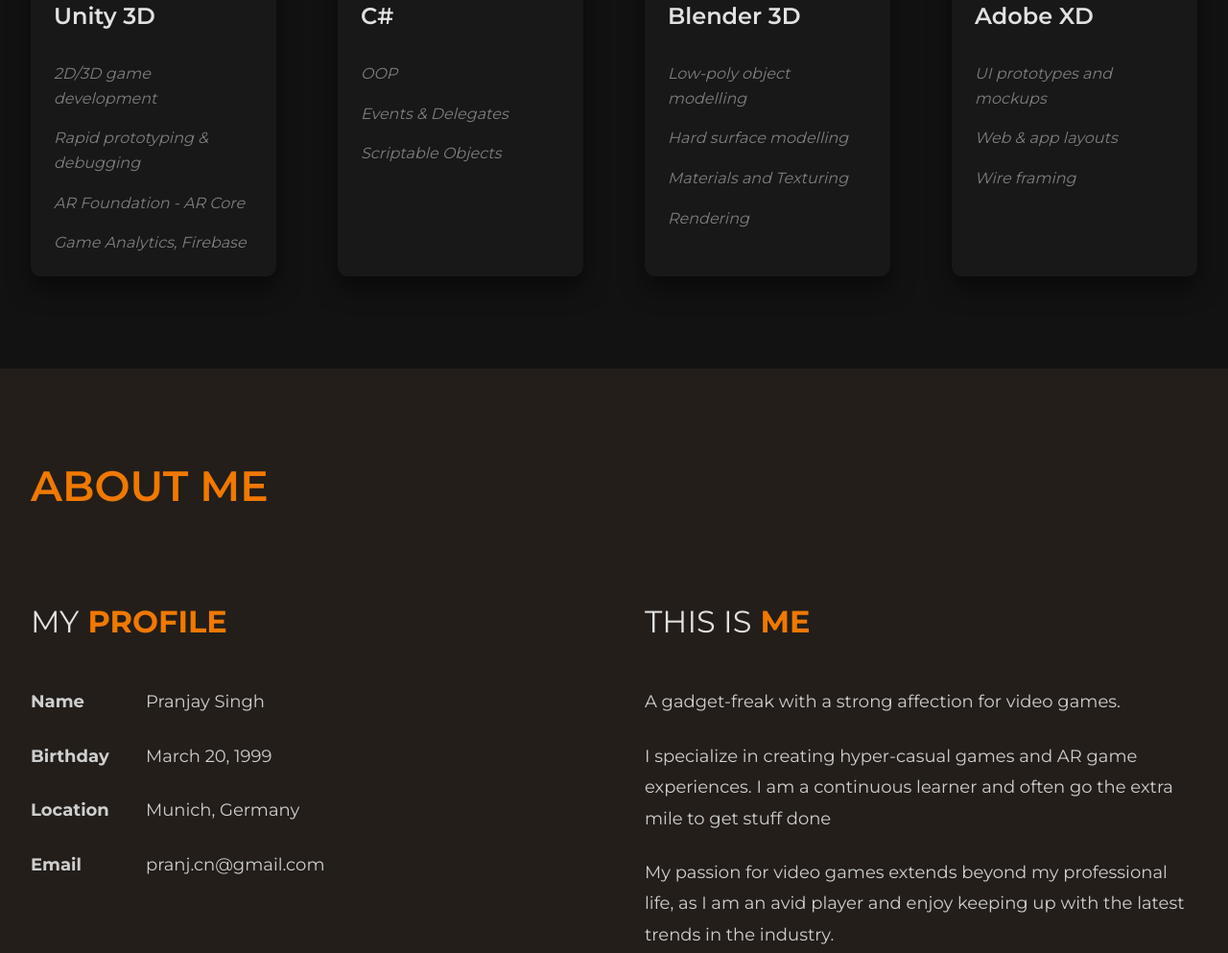
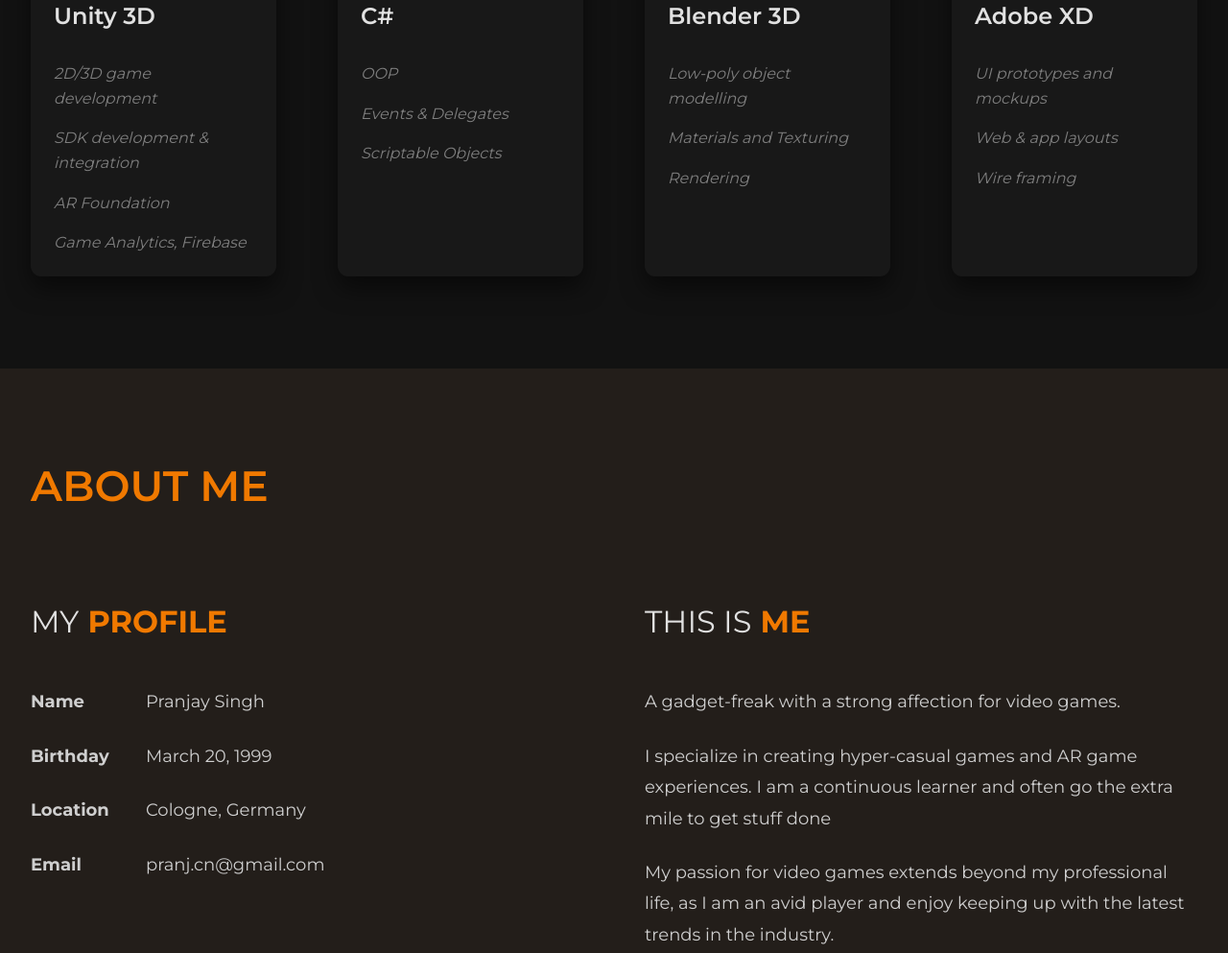
Before and after one commit to PranjaySingh/PranjaySingh.github.io, a plain HTML site: page index.html in a window 1280 px wide. Shown: the part 2931-3924 px from the top of the page at 96% size. Drawn offline with nearby package versions, Linux system fonts and the light colour scheme.

Commit message:
Update skills and personal information in index.html

```diff
--- a/index.html
+++ b/index.html
@@ -178,8 +178,8 @@
               <p class="skill-name">Unity 3D</p>
               <ul class="subskills">
                 <li class="subskill">2D/3D game development</li>
-                <li class="subskill">Rapid prototyping & debugging</li>
-                <li class="subskill">AR Foundation - AR Core</li>
+                <li class="subskill">SDK development & integration</li>
+                <li class="subskill">AR Foundation</li>
                 <li class="subskill">Game Analytics, Firebase</li>
               </ul>
             </div>
@@ -205,7 +205,6 @@
               <p class="skill-name">Blender 3D</p>
               <ul class="subskills">
                 <li class="subskill">Low-poly object modelling</li>
-                <li class="subskill">Hard surface modelling</li>
                 <li class="subskill">Materials and Texturing</li>
                 <li class="subskill">Rendering</li>
               </ul>
@@ -236,7 +235,7 @@
               </h3>
               <p class="about-text"><span>Name</span>Pranjay Singh</p>
               <p class="about-text"><span>Birthday</span>March 20, 1999</p>
-              <p class="about-text"><span>Location</span>Munich, Germany</p>
+              <p class="about-text"><span>Location</span>Cologne, Germany</p>
               <p class="about-text"><span>Email</span>pranj.cn@gmail.com</p>
             </div>
             <div class="about-container">
@@ -283,7 +282,7 @@
     </main>
     <footer>
       <p class="copyright-text">
-        &copy; <span class="year">2023</span>, Pranjay Singh.
+        &copy; <span class="year">2025</span>, Pranjay Singh.
       </p>
       <div class="socials">
         <a
```
